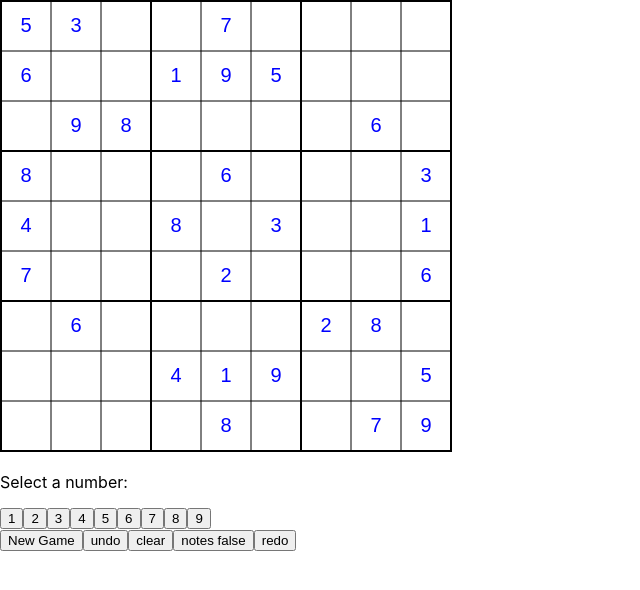
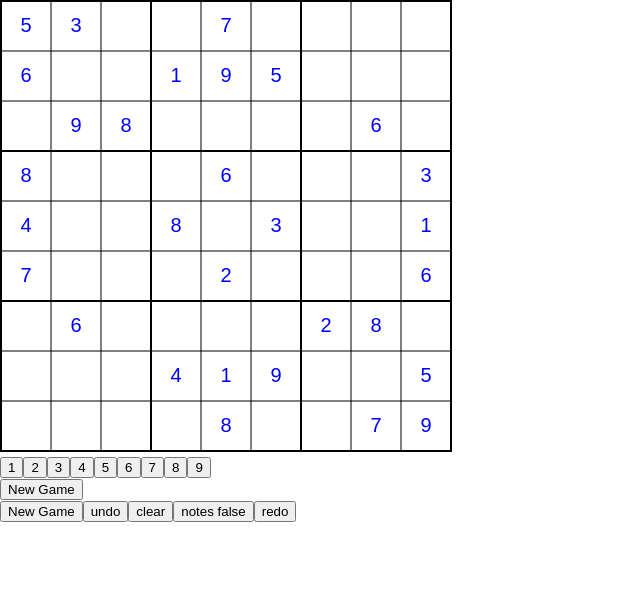
Before and after one commit to nassorh/Sudoku-Solver, a React (Create React App) app: page / in a window 1280 px wide. Shown: the top 590 px of the page, without its empty margins (0-640 px from the left). Built offline with nearby package versions, Linux system fonts and the light colour scheme; the HTML template or start-up script is replaced by a standard one.

Commit message:
feature : Added new game button
- Added the new game button
- Added a call back function for the new game button
- Removed redundant outside div

```diff
--- a/src/components/NumberPad.tsx
+++ b/src/components/NumberPad.tsx
@@ -1,21 +1,24 @@
 interface NumberPadProps{
-    onSelectNumber : Function
+    onSelectNumber : (number: number) => void;
+    onClickNewGame : () => void;
 }
 
 const NumberPad = (props : NumberPadProps) => {
   const numbers = [1, 2, 3, 4, 5, 6, 7, 8, 9];
 
   return (
-    <div>
-      <p>Select a number:</p>
-      <div style={{ display: 'flex' }}>
+    <>
+      <div className="number-pad">
         {numbers.map(number => (
-          <button key={number} onClick={() => props.onSelectNumber(number)}>
+          <button className="number-button" key={number} onClick={() => props.onSelectNumber(number)}>
             {number}
           </button>
         ))}
       </div>
-    </div>
+      <button className="number-pad-new" key="new" onClick={() => props.onClickNewGame()}>
+        New Game
+      </button>
+    </>
   );
 };
 
```
